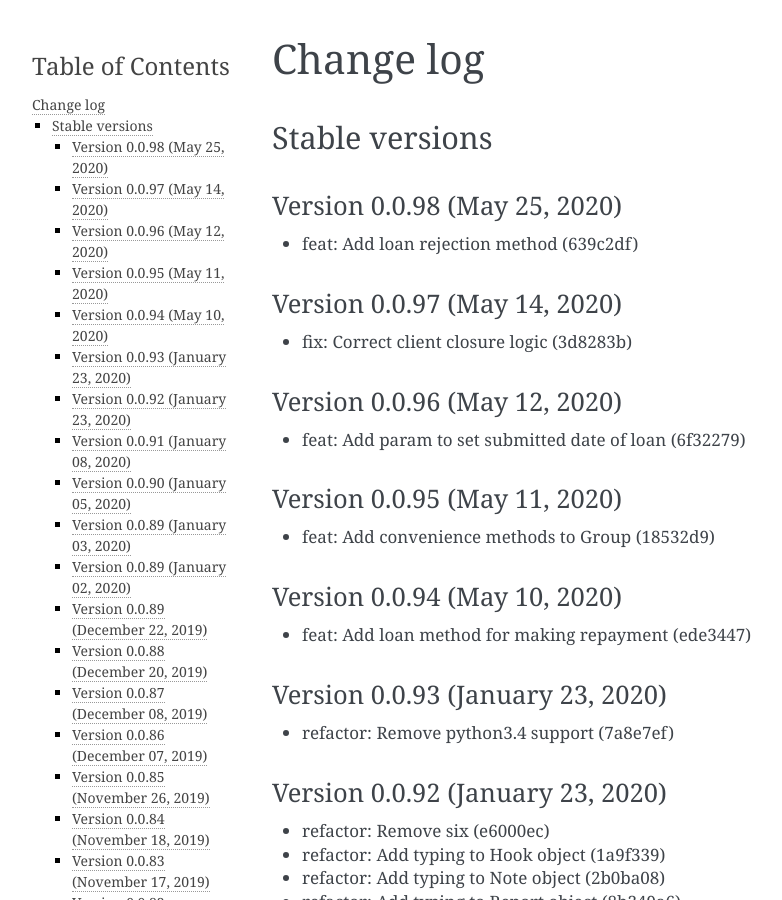
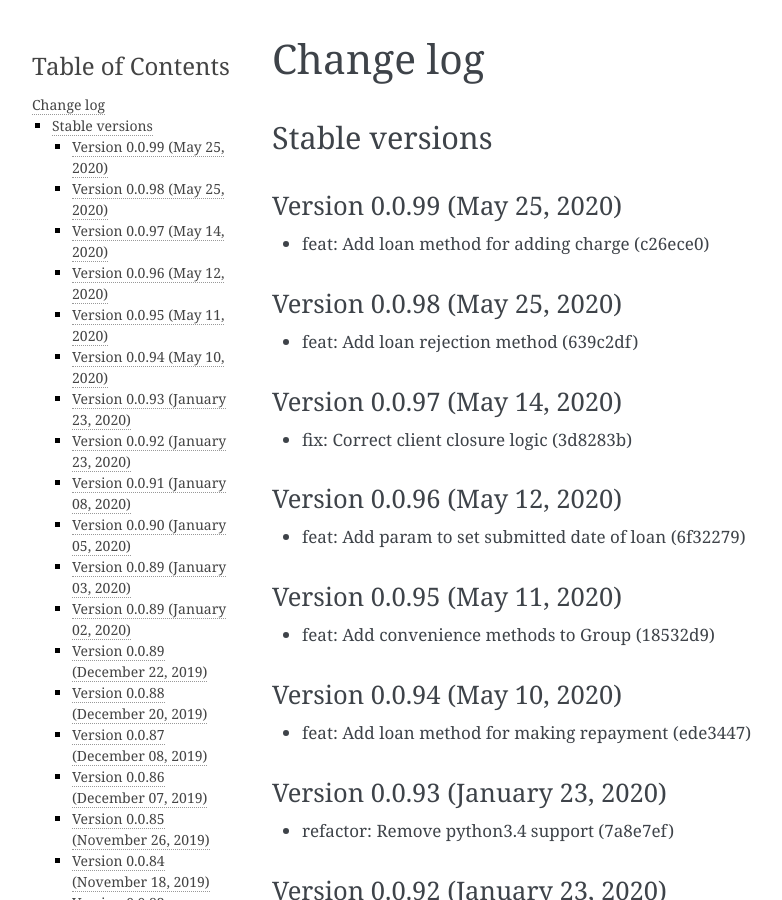
Before and after one commit to mobidevke/PyFineract, a Sphinx documentation site: the page built from docs/changes.rst, in a window 1280 px wide and 900 px high. Shown: the whole window, without its empty margins (148-930 px from the left). Built offline with Sphinx 7.4.7, drawn with Linux system fonts in a browser that asks for light colours; formulas are drawn with MathJax 3.

Commit message:
Publish version 0.0.99

```diff
--- a/docs/changes.rst
+++ b/docs/changes.rst
@@ -3,6 +3,11 @@ Change log
 
 Stable versions
 ~~~~~~~~~~~~~~~
+
+Version 0.0.99 (May 25, 2020)
+-------------------------------------
+
+* feat: Add loan method for adding charge (c26ece0)
 
 Version 0.0.98 (May 25, 2020)
 -------------------------------------
--- a/setup.py
+++ b/setup.py
@@ -2,7 +2,7 @@ import textwrap
 
 import setuptools
 
-version = "0.0.98"
+version = "0.0.99"
 
 if __name__ == '__main__':
     setuptools.setup(
```
